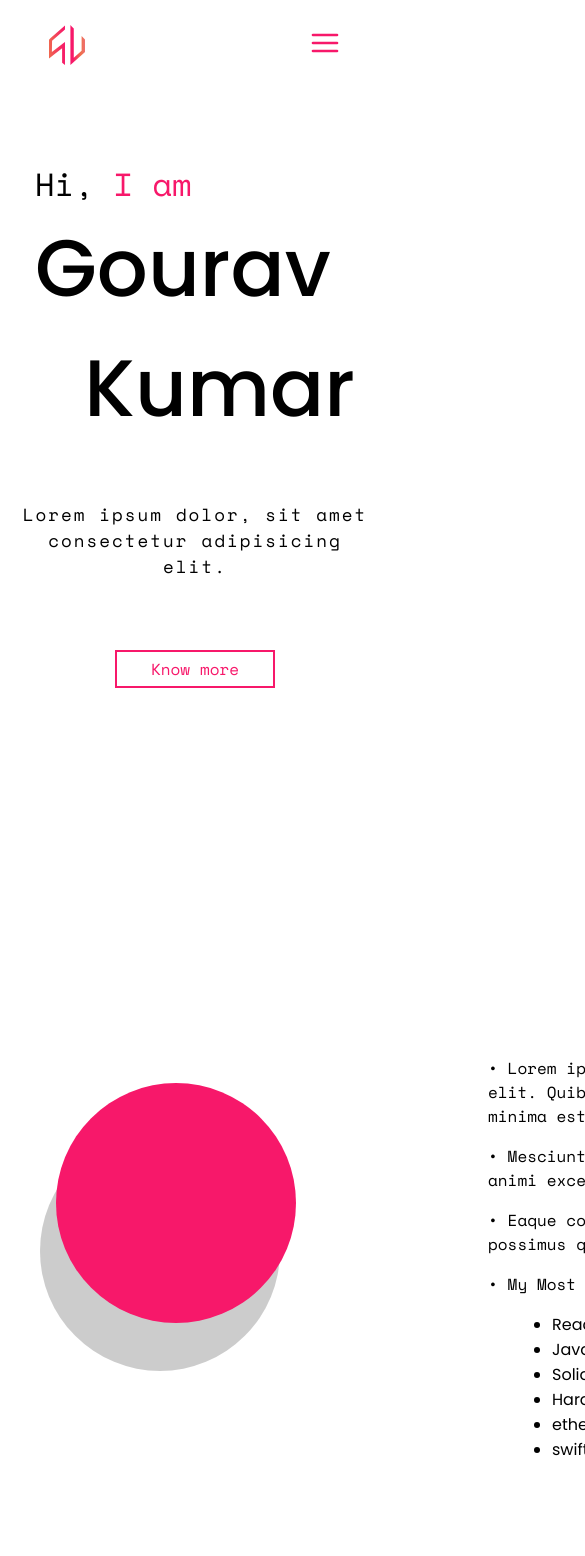
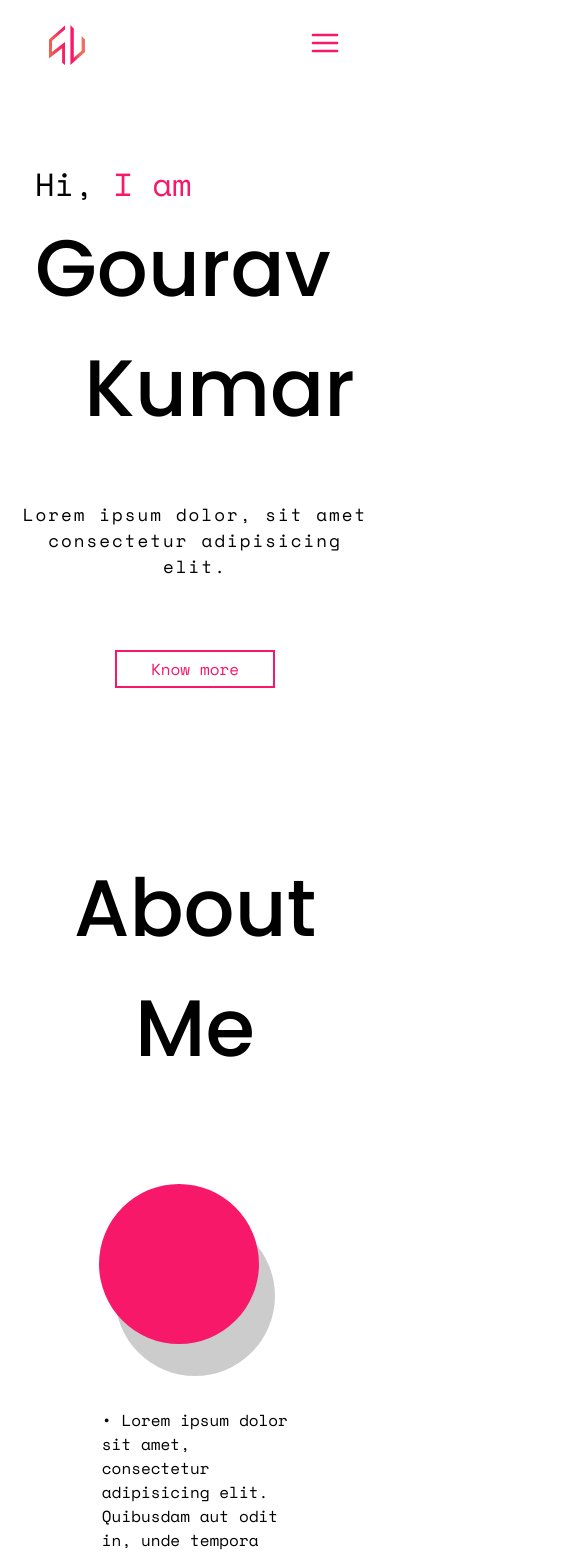
Before and after one commit to gvirus21/portfolio-v2, a React (Create React App) app: page / in a window 390 px wide. Shown: the top 1556 px of the page, 585 px wide, since content can reach past the window. Built offline with nearby package versions, Linux system fonts and the light colour scheme.

Commit message:
responsivness added for below 700px screen in about section

```diff
--- a/src/App.css
+++ b/src/App.css
@@ -176,38 +176,33 @@ body {
   }
 }
 .about__elephant--container {
-  width: 70rem;
+  width: 90rem;
   margin: 5rem auto;
   display: flex;
+  flex-direction: column;
   position: relative;
 }
 .about__elephant--container .about-heading {
   font-size: 7rem;
   font-weight: 500;
   z-index: 10;
-  position: absolute;
-  top: 0;
-  right: 0;
+  text-align: right;
 }
 .about__horse--container {
-  width: 90%;
-  min-width: 50rem;
-  margin: 12rem auto;
-  position: relative;
+  width: 70%;
+  margin: 5rem auto;
   display: flex;
   justify-content: space-between;
-  align-items: center;
+  align-items: flex-start;
 }
 .about__horse--container-image-container {
-  margin-top: -15rem;
+  height: 18rem;
 }
 .about__horse--container-image-container .profile-image {
   height: 15rem;
   width: 15rem;
   border-radius: 55%;
   background-color: #f7186a;
-  position: relative;
-  z-index: 10;
 }
 .about__horse--container-image-container .profile-image-shadow {
   height: 15rem;
@@ -221,6 +216,8 @@ body {
   font-family: "space mono";
   max-width: 35rem;
   margin: 1rem 1rem;
+  position: relative;
+  z-index: 10;
 }
 .about__horse--container-info .techstack__list {
   margin-left: 5em;
@@ -232,6 +229,43 @@ body {
   margin: 0.5rem 1rem;
 }
 
+@media screen and (max-width: 700px) {
+  .about__elephant--container {
+    flex-direction: column;
+    width: 80vw;
+  }
+  .about__elephant--container .about-heading {
+    font-size: 5rem;
+    left: 5rem;
+    text-align: center;
+  }
+  .about__horse--container {
+    display: flex;
+    flex-direction: column;
+    justify-content: space-between;
+    align-items: center;
+  }
+  .about__horse--container-image-container {
+    height: 12rem;
+    margin: 1rem 0;
+  }
+  .about__horse--container-image-container .profile-image {
+    height: 10rem;
+    width: 10rem;
+    border-radius: 55%;
+    background-color: #f7186a;
+    position: relative;
+    z-index: 10;
+  }
+  .about__horse--container-image-container .profile-image-shadow {
+    height: 10rem;
+    width: 10rem;
+    margin: -8rem 1rem;
+  }
+  .about__horse--container-info .techstack__list {
+    margin-left: 3rem;
+  }
+}
 .button {
   /* Centralize text */
   text-align: center;
--- a/src/sass/components/_about.scss
+++ b/src/sass/components/_about.scss
@@ -1,41 +1,35 @@
 .about {
   &__elephant--container {
-    width: 70rem;
+    width: 90rem;
     margin: 5rem auto;
     display: flex;
+    flex-direction: column;
     position: relative;
 
     .about-heading {
       font-size: 7rem;
       font-weight: 500;
       z-index: 10;
-
-      position: absolute;
-      top: 0;
-      right: 0;
+      text-align: right;
     }
   }
 
   &__horse--container {
-    width: 90%;
-    min-width: 50rem;
-    margin: 12rem auto;
-    position: relative;
+    width: 70%;
+    margin: 5rem auto;
 
     display: flex;
     justify-content: space-between;
-    align-items: center;
+    align-items: flex-start;
 
     &-image-container {
-      margin-top: -15rem;
+      height: 18rem;
 
       .profile-image {
         height: 15rem;
         width: 15rem;
         border-radius: 55%;
         background-color: $primary-color;
-        position: relative;
-        z-index: 10;
 
         &-shadow {
           height: 15rem;
@@ -53,6 +47,8 @@
         font-family: "space mono";
         max-width: 35rem;
         margin: 1rem 1rem;
+        position: relative;
+        z-index: 10;
       }
 
       .techstack__list {
@@ -68,3 +64,51 @@
     }
   }
 }
+
+@media screen and (max-width: 700px) {
+  .about {
+    &__elephant--container {
+      flex-direction: column;
+      width: 80vw;
+
+      .about-heading {
+        font-size: 5rem;
+        left: 5rem;
+        text-align: center;
+      }
+    }
+
+    &__horse--container {
+      display: flex;
+      flex-direction: column;
+      justify-content: space-between;
+      align-items: center;
+
+      &-image-container {
+        height: 12rem;
+        margin: 1rem 0;
+
+        .profile-image {
+          height: 10rem;
+          width: 10rem;
+          border-radius: 55%;
+          background-color: $primary-color;
+          position: relative;
+          z-index: 10;
+
+          &-shadow {
+            height: 10rem;
+            width: 10rem;
+            margin: -8rem 1rem;
+          }
+        }
+      }
+
+      &-info {
+        .techstack__list {
+          margin-left: 3rem;
+        }
+      }
+    }
+  }
+}
```
Also changed, not shown: 1 other file (tests, documents, lock files or other folders).
